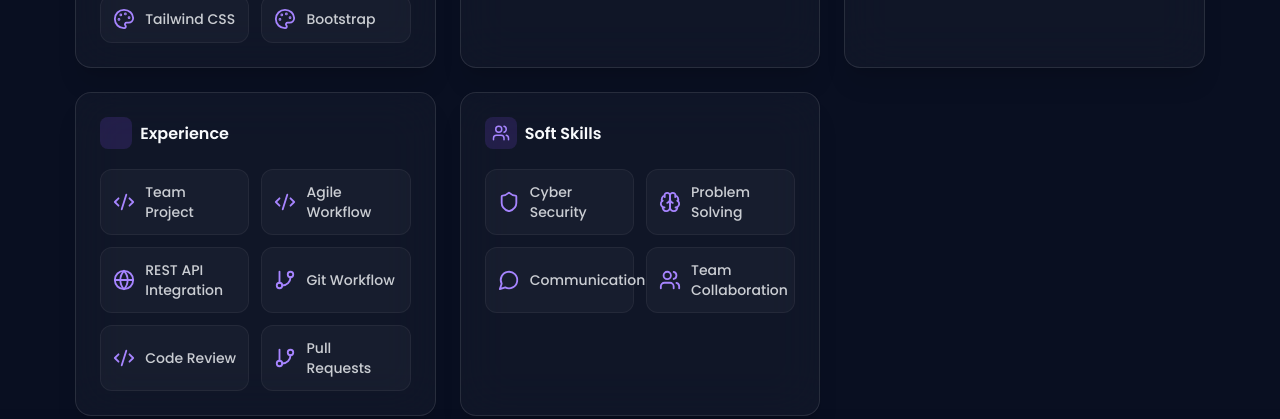
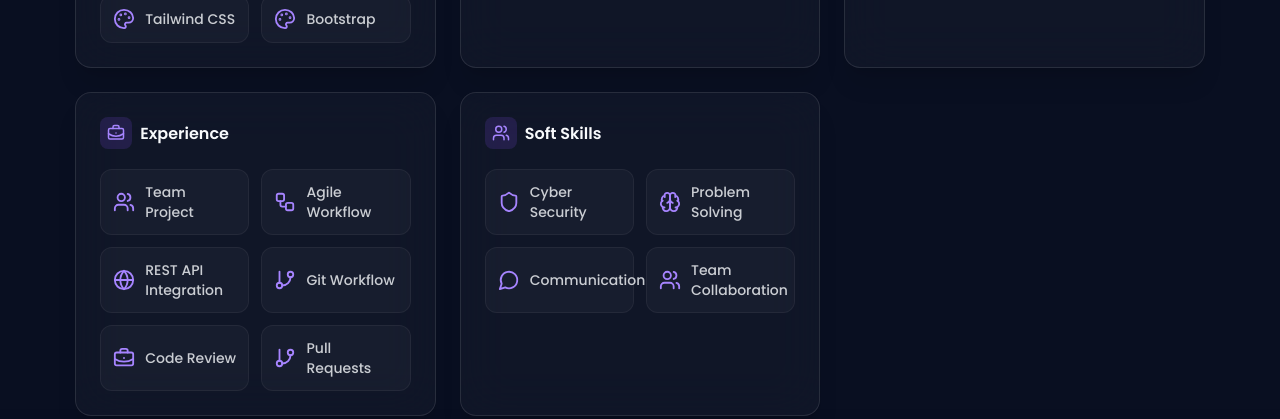
Before and after one commit to eng-tarek-cyber/portfolioNew, a Next.js app: page / in a window 1280 px wide. Shown: the part 2640-3059 px from the top of the page. Built offline with nearby package versions, Linux system fonts and the light colour scheme; no server answers.

Commit message:
Fix skills section and update portfolio

```diff
--- a/src/components/sections/skills.tsx
+++ b/src/components/sections/skills.tsx
@@ -1,20 +1,16 @@
 "use client";
 
-import {
-  skills,
-  skillCategories,
-  type SkillCategory,
-} from "@/data/skills";
+import { skills, skillCategories, type SkillCategory } from "@/data/skills";
 import { GlassCard } from "@/components/ui/glass-card";
 import { SectionHeading } from "@/components/ui/section-heading";
 import { StaggerWrapper, fadeInUp } from "@/components/ui/motion";
 import { motion } from "framer-motion";
 import {
   Code2,
-  Database,
   Cloud,
   Wrench,
-  Server,
+  BriefcaseBusiness,
+  Workflow,
   Users,
   Shield,
   GitBranch,
@@ -33,27 +29,30 @@ const iconMap: Record<string, React.ReactNode> = {
   nextjs: <Globe size={22} />,
   tailwind: <Palette size={22} />,
   bootstrap: <Palette size={22} />,
-  nodejs: <Server size={22} />,
-  express: <Server size={22} />,
+
   api: <Globe size={22} />,
-  mongodb: <Database size={22} />,
-  mysql: <Database size={22} />,
+
   git: <GitBranch size={22} />,
   github: <GitBranch size={22} />,
   vscode: <Wrench size={22} />,
   figma: <Palette size={22} />,
   vercel: <Cloud size={22} />,
   githubpages: <Cloud size={22} />,
+
   security: <Shield size={22} />,
   problem: <Brain size={22} />,
   communication: <MessageCircle size={22} />,
   team: <Users size={22} />,
+
+  // Experience
+  users: <Users size={22} />,
+  workflow: <Workflow size={22} />,
+  review: <BriefcaseBusiness size={22} />,
 };
 
 const categoryIcons: Record<SkillCategory, React.ReactNode> = {
   Frontend: <Code2 size={18} />,
-  Backend: <Server size={18} />,
-  Database: <Database size={18} />,
+  Experience: <BriefcaseBusiness size={18} />,
   Tools: <Wrench size={18} />,
   Cloud: <Cloud size={18} />,
   "Soft Skills": <Users size={18} />,
@@ -61,7 +60,10 @@ const categoryIcons: Record<SkillCategory, React.ReactNode> = {
 
 export function Skills() {
   return (
-    <section id="skills" className="section-padding bg-[var(--color-bg-mid)]/50">
+    <section
+      id="skills"
+      className="section-padding bg-[var(--color-bg-mid)]/50"
+    >
       <div className="container mx-auto px-4 md:px-6">
         <SectionHeading
           title="Skills & Technologies"
@@ -71,7 +73,7 @@ export function Skills() {
         <div className="grid md:grid-cols-2 xl:grid-cols-3 gap-6">
           {skillCategories.map((category) => {
             const categorySkills = skills.filter(
-              (s) => s.category === category
+              (s) => s.category === category,
             );
             return (
               <StaggerWrapper key={category}>
```
